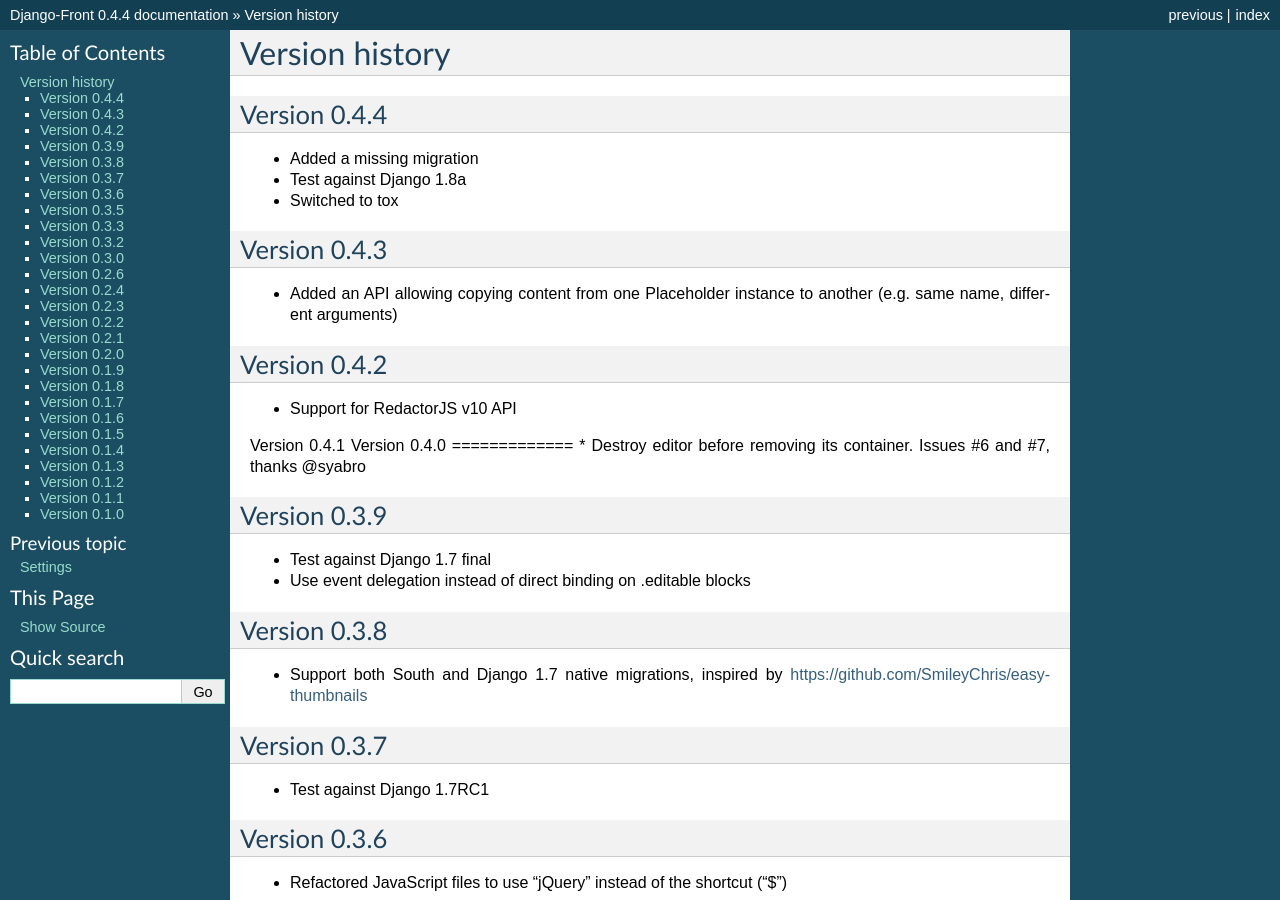
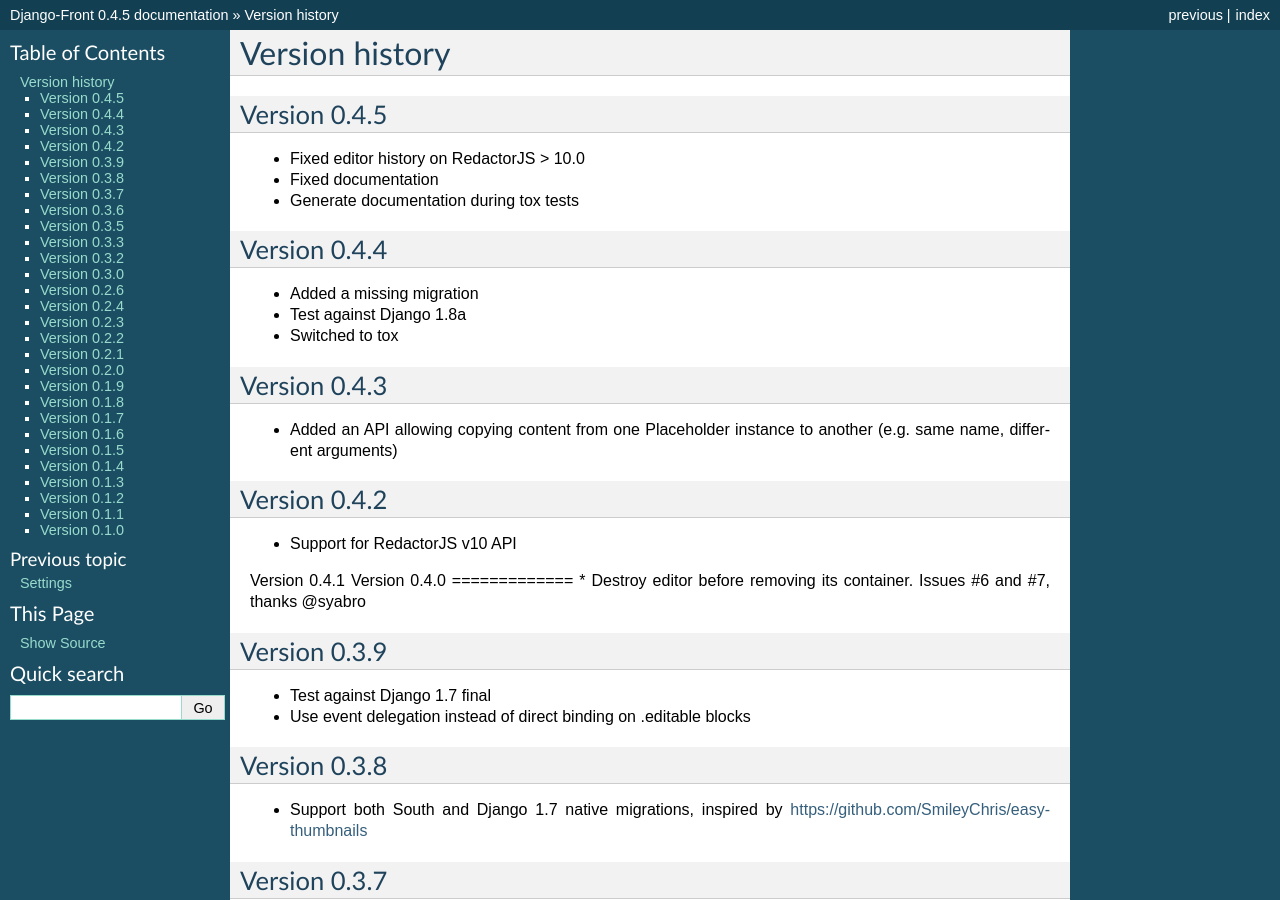
Before and after one commit to mbi/django-front, a Sphinx documentation site: the page built from docs/changes.rst, in a window 1280 px wide and 900 px high. Built offline with Sphinx 7.4.7, drawn with Linux system fonts in a browser that asks for light colours; some of the changed text lies outside the part shown.

Commit message:
fixes history with Redactor >= 10

```diff
--- a/docs/changes.rst
+++ b/docs/changes.rst
@@ -1,5 +1,11 @@
 Version history
 ###############
+
+Version 0.4.5
+=============
+* Fixed editor history on RedactorJS > 10.0
+* Fixed documentation
+* Generate documentation during tox tests
 
 Version 0.4.4
 =============
--- a/docs/conf.py
+++ b/docs/conf.py
@@ -54,7 +54,7 @@ copyright = '2013-2015, Marco Bonetti'
 # built documents.
 #
 # The short X.Y version.
-version = '0.4.4'
+version = '0.4.5'
 # The full version, including alpha/beta/rc tags.
 release = version
 
--- a/docs/setup.rst
+++ b/docs/setup.rst
@@ -20,7 +20,7 @@ First, load the `front_tags` module at the top of your base template::
     {% load front_tags %}
 
 
-Then include jQuery, followed by front-editing scripts somewhere towards the end of your ``<body>`, e.g.::
+Then include jQuery, followed by front-editing scripts somewhere towards the end of your ``<body>``, e.g.::
 
     <script src="//ajax.googleapis.com/ajax/libs/jquery/1.8.2/jquery.min.js"></script>
     {% front_edit_scripts %}
@@ -148,7 +148,7 @@ You can pass extra initialization arguments to some of the editors, to e.g. hand
 Add your own editor
 ********************
 
-To add support for a new editor type (say "foo")::
+To add support for a new editor type (say "foo"):
 
 1. Add ``['foo', ]`` to ``DJANGO_FRONT_ALLOWED_EDITORS`` in your settings. See: :ref:`settings-section`
 2. Add a ``/static/front/js/front-edit.foo.js`` file, you'll need to provide the following function prototype (here as an example for the default editor, see more examples in `static/front/js <https://github.com/mbi/django-front/tree/master/front/static/front/js>`_) ::
--- a/front/static/front/js/front-edit.redactor.js
+++ b/front/static/front/js/front-edit.redactor.js
@@ -18,7 +18,11 @@ var front_edit_plugin = {
         try {
             this.target.find('.front-edit-container').redactor('set', html);
         } catch(err) {
-            this.__init_editor(target, html, front_edit_options);
+            try {
+                this.target.find('.front-edit-container').redactor('code.set', html);
+            } catch(err) {
+                this.__init_editor(target, html, front_edit_options);
+            }
         }
     },
 
--- a/setup.py
+++ b/setup.py
@@ -1,7 +1,7 @@
 from setuptools import setup, find_packages
 setup(
     name='django-front',
-    version='0.4.4',
+    version='0.4.5',
     description='A Django application to allow of front-end editing',
     author='Marco Bonetti',
     author_email='mbonetti@gmail.com',
```
Also changed, not shown: 1 other file.
